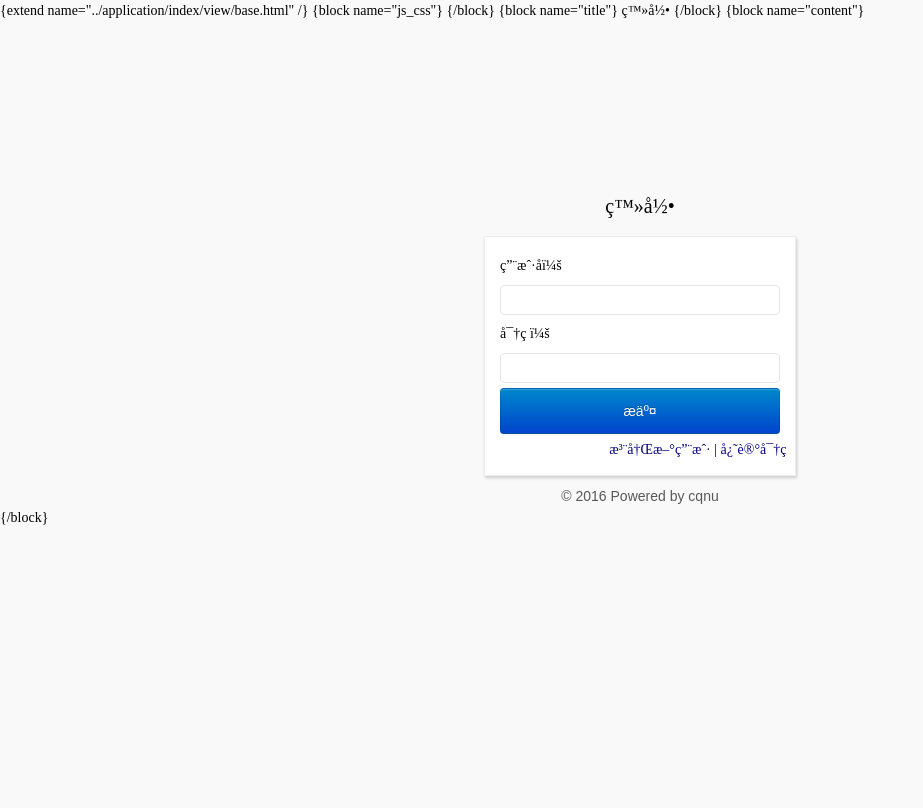
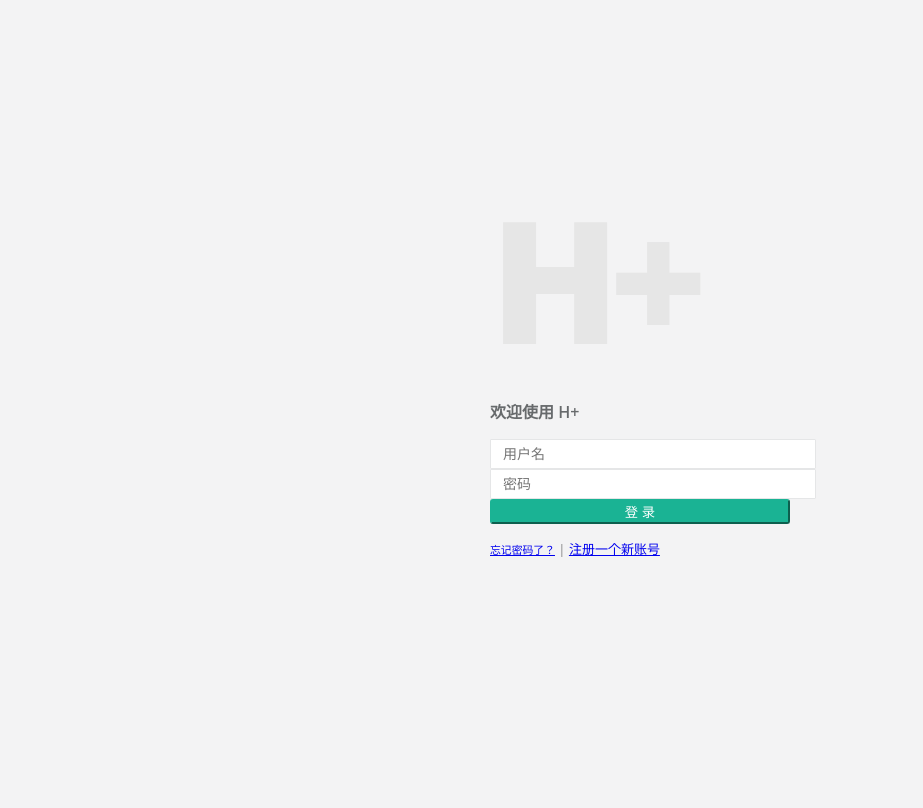
Before and after one commit to toplitao/graduationDesign, a PHP site: page /web/application/index/view/index/login.html in a window 1280 px wide. Shown: the whole page, without its empty margins (0-923 px from the left). Before the commit the page ends 525 px from the top, so only its background shows below. Run offline with PHP 8.4, Linux system fonts and the light colour scheme.

Commit message:
后台登录

```diff
--- a/application/admin/view/system_admin/system_index.html
+++ b/application/admin/view/system_admin/system_index.html
@@ -18,7 +18,7 @@
                 </tr>
             </thead>
             <tbody>
-                {volist name="list" id="vo"}
+                {volist name="list" id``="vo"}
                 <tr>
                     <td><img src="{$Request.domain}/media/img/{$vo.picture}" width="80" height="80"></td>
                     <td>{$vo.id}</td>
--- a/application/index/view/index/login.html
+++ b/application/index/view/index/login.html
@@ -1,40 +1,62 @@
-{extend name="../application/index/view/base.html" /}
-{block name="js_css"}
- <link rel="stylesheet" href="{$Request.domain}/css/index/login.css">
-{/block}
+<!DOCTYPE html>
+<html>
 
-{block name="title"}
-登录
-{/block}
+<head>
 
-{block name="content"}
-    <div class="admin_login_wrap">
-    <h1 align="center"><br>登录</h1>
-    <div class="adming_login_border">
-        <div class="admin_input">
-            <form action="{$Request.domain}/index/index/login" method="post" id='login-form'>
-                <ul class="admin_items">
-                    <li>
-                        <label for="user">用户名：</label>
-                        <input type="text" name="username" id="username" size="40" class="admin_input_style" />
-                    </li>
-                    <span id="user_span"></span>
-                    <li>
-                        <label for="pwd">密码：</label>
-                        <input type="password" name="password" id="password" size="40" class="admin_input_style" />
-                    </li>
-                    <span id="pass_span"></span>
-                    <li>
-                        <input type="button"  value="提交" class="btn btn-primary" id="submit-button" onclick="ajaxSendData('login-form','/index/index/login?type=login')"/>
-                    </li>
-                </ul>
+    <meta charset="utf-8">
+    <meta name="viewport" content="width=device-width, initial-scale=1.0">
+
+
+    <title>H+ 后台主题UI框架 - 登录</title>
+    <meta name="keywords" content="H+后台主题,后台bootstrap框架,会员中心主题,后台HTML,响应式后台">
+    <meta name="description" content="H+是一个完全响应式，基于Bootstrap3最新版本开发的扁平化主题，她采用了主流的左右两栏式布局，使用了Html5+CSS3等现代技术">
+
+    <link rel="shortcut icon" href="favicon.ico"> <link href="{$Request.domain}/css/admin/bootstrap.min.css rel="stylesheet">
+    <link href="{$Request.domain}/css/admin/font-awesome.css" rel="stylesheet">
+
+    <link href="{$Request.domain}/css/admin/animate.css" rel="stylesheet">
+    <link href="{$Request.domain}/css/admin/style.css" rel="stylesheet">
+    <!--[if lt IE 9]>
+    <meta http-equiv="refresh" content="0;ie.html" />
+    <![endif]-->
+    <script>if(window.top !== window.self){ window.top.location = window.location;}</script>
+</head>
+
+<body class="gray-bg">
+
+    <div class="middle-box text-center loginscreen  animated fadeInDown">
+        <div>
+            <div>
+
+                <h1 class="logo-name">H+</h1>
+
+            </div>
+            <h3>欢迎使用 H+</h3>
+
+            <form class="m-t" role="form" action="index.html">
+                <div class="form-group">
+                    <input type="email" class="form-control" placeholder="用户名" required="">
+                </div>
+                <div class="form-group">
+                    <input type="password" class="form-control" placeholder="密码" required="">
+                </div>
+                <button type="submit" class="btn btn-primary block full-width m-b">登 录</button>
+
+
+                <p class="text-muted text-center"> <a href="login.html#"><small>忘记密码了？</small></a> | <a href="register.html">注册一个新账号</a>
+                </p>
+
             </form>
         </div>
-        <div style="float: right">
-             <a href="/index/index/register">注册新用户</a> | <a href="/index/index/forgetPassword">忘记密码</a>
-        </div>
     </div>
-    <p class="admin_copyright"> &copy; 2016 Powered by cqnu</p>
-</div>
-<script src="/js/common/common.js"></script>
-{/block}
+
+    <!-- 全局js -->
+    <script src="{$Request.domain}/js/admin/jquery.min.js"></script>
+    <script src="{$Request.domain}/js/admin/bootstrap.min.js"></script>
+
+    <script type="text/javascript" src="http://tajs.qq.com/stats?sId=9051096" charset="UTF-8"></script>
+    <!--统计代码，可删除-->
+
+</body>
+
+</html>
--- a/application/web/view/apply_repair/write_apply_repair.html
+++ b/application/web/view/apply_repair/write_apply_repair.html
@@ -13,7 +13,7 @@
 
 {block name="main"}
 <div class="container">
-    <div class="repair" style="margin-top: 100px;">
+    <div class="repair">
         <h3><img src="{$Request.domain}/media/img/repair.png" id="repair_img"> &nbsp;快速报修</h3>
         <form action="{$Request.domain}/web/apply_repair/insert_apply_repair" method="post" enctype="multipart/form-data">
         <div class="repair_content">
--- a/application/web/view/base.html
+++ b/application/web/view/base.html
@@ -37,10 +37,10 @@
 				</div>
 			</div>
 			<ul>
-				<li><a href="javascript:void(0)" class="active">首页</a></li>
+				<li><a href="{$Request.domain}" class="active">首页</a></li>
 				<li><a href="{$Request.domain}/web/apply_repair/write_apply_repair">报修</a></li>
-				<li><a href="javascript:void(0)">查询</a></li>
-				<li><a href="javascript:void(0)">帮助中心</a></li>
+				<li><a href="{$Request.domain}/web/search_repair/search_apply_repair">查询</a></li>
+				<li><a href="{$Request.domain}/web/help/baoyang">帮助中心</a></li>
 				<li><a href="http://wpa.qq.com/msgrd?v=3&uin=312785362&site=qq&menu=yes">QQ客服</a></li>
 			</ul>
 		</header>
--- a/public/css/web/help.css
+++ b/public/css/web/help.css
@@ -1,6 +1,10 @@
 @charset "utf-8";
 *{margin:0;padding:0;}
 body{font:14px/1.5 '微软雅黑';background:#f9f9f9;}
+header .logo img {
+    width: 38px;
+    height: 55px;
+}
 .left {
     float:left;
     margin-top:2%
```
Also changed, not shown: 4 other files.
